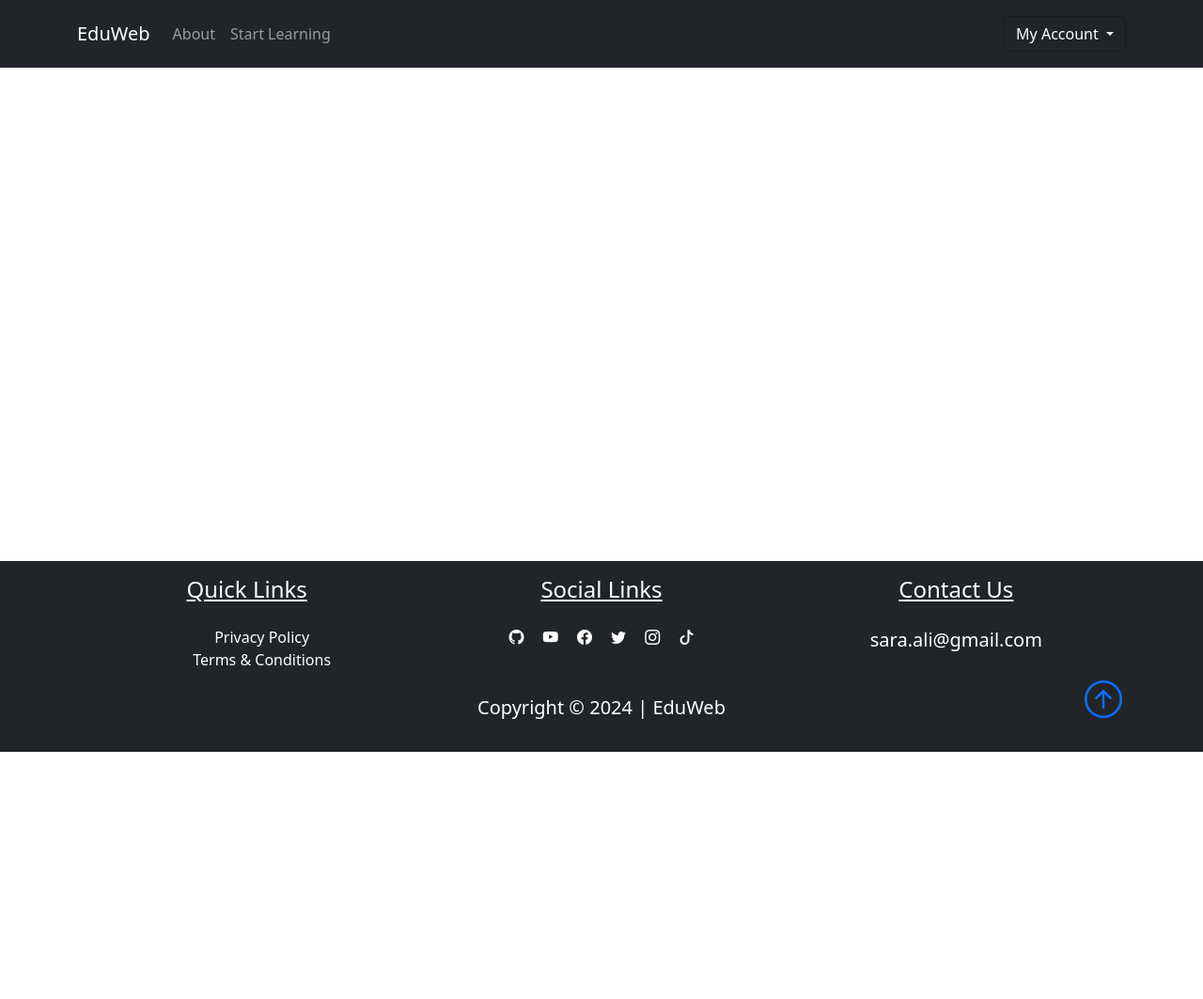
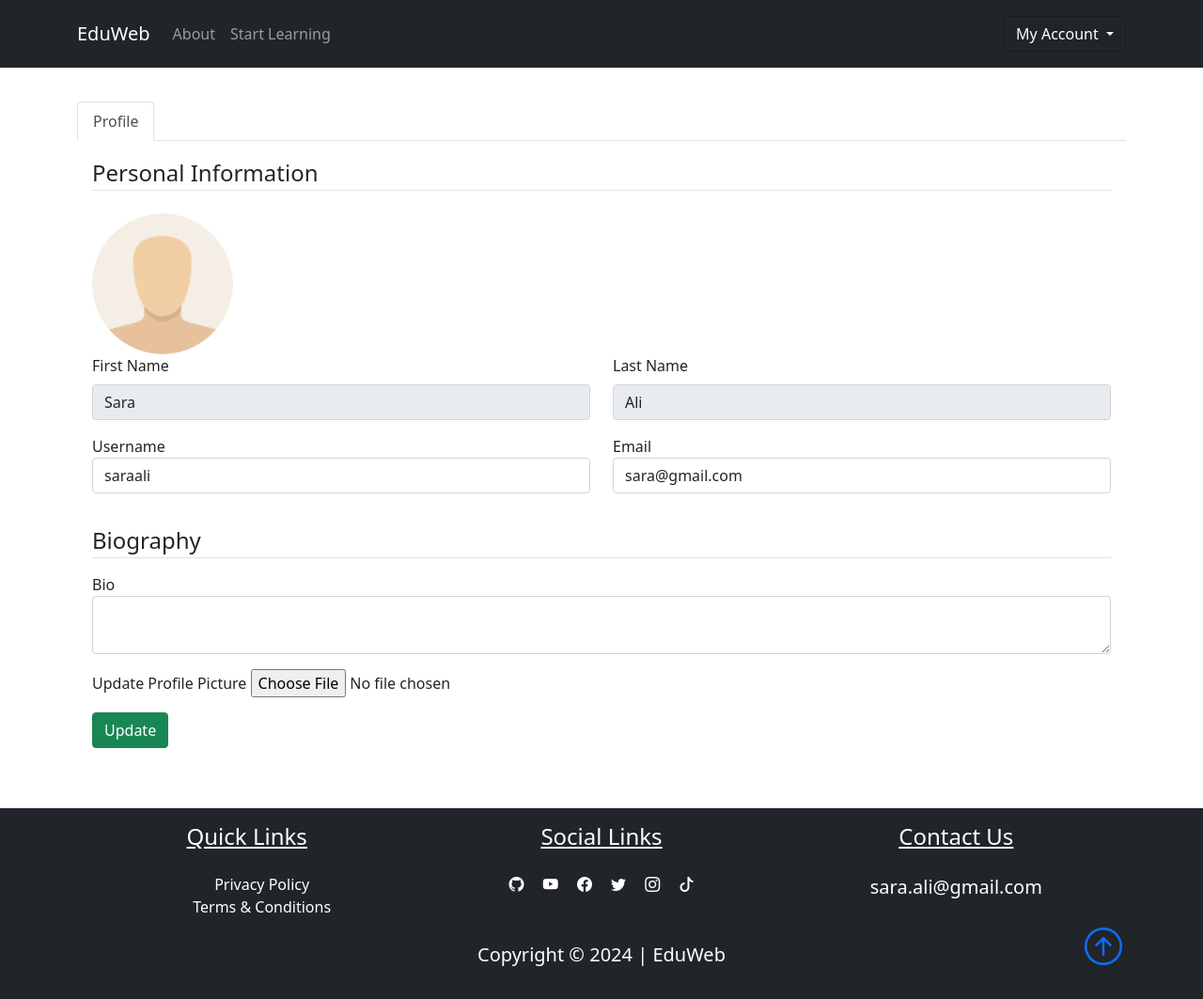
Before and after one commit to SaraAliMohammed/EduWeb_FlaskApp, a Flask app: page /dashboard in a window 1280 px wide. Shown: the whole page at 94% size. Before the commit the page ends 800 px from the top, so only its background shows below. Run offline with Flask 3, Linux system fonts and the light colour scheme; a user stored in the database is signed in; some libraries are stand-ins or nearby versions.

Commit message:
Add Profile tab in the dashboard

```diff
--- a/eduWeb/__init__.py
+++ b/eduWeb/__init__.py
@@ -5,6 +5,7 @@ from flask import Flask
 from flask_sqlalchemy import SQLAlchemy
 from flask_bcrypt import Bcrypt
 from flask_login import LoginManager
+from flask_migrate import Migrate
 
 
 app = Flask(__name__)
@@ -16,4 +17,5 @@ bcrypt = Bcrypt(app)
 login_manager = LoginManager(app)
 login_manager.login_view = "login"
 login_manager.login_message_category = "info"
+migrate = Migrate(app, db)
 from eduWeb import routes
--- a/eduWeb/forms.py
+++ b/eduWeb/forms.py
@@ -3,9 +3,11 @@ Forms
 """
 from tokenize import String
 from flask_wtf import FlaskForm
-from wtforms import StringField, PasswordField, SubmitField, BooleanField
+from wtforms import StringField, PasswordField, SubmitField, BooleanField, TextAreaField
 from wtforms.validators import DataRequired, Length, Email, Regexp, EqualTo, ValidationError
 from eduWeb.models import User
+from flask_login import current_user
+from flask_wtf.file import FileField, FileAllowed
 
 
 class RegistrationForm(FlaskForm):
@@ -54,3 +56,31 @@ class LoginForm(FlaskForm):
     )
     remember = BooleanField("Remember Me")
     submit = SubmitField("Log In")
+
+
+class UpdateProfileForm(FlaskForm):
+    username = StringField(
+        "Username", validators=[DataRequired(), Length(min=2, max=25)]
+    )
+    email = StringField("Email", validators=[DataRequired(), Email()])
+    bio = TextAreaField("Bio")
+    picture = FileField(
+        "Update Profile Picture", validators=[FileAllowed(["jpg", "png"])]
+    )
+    submit = SubmitField("Update")
+
+    def validate_username(self, username):
+        if username.data != current_user.username:
+            user = User.query.filter_by(username=username.data).first()
+            if user:
+                raise ValidationError(
+                    "Username already exists! Please chosse a different one"
+                )
+
+    def validate_email(self, email):
+        if email.data != current_user.email:
+            user = User.query.filter_by(email=email.data).first()
+            if user:
+                raise ValidationError(
+                    "Email already exists! Please chosse a different one"
+                )
--- a/eduWeb/models.py
+++ b/eduWeb/models.py
@@ -20,6 +20,7 @@ class User(db.Model, UserMixin):
 	email = db.Column(db.String(125), nullable=False, unique=True)
 	image_file = db.Column(db.String(20), nullable=False, default='default.jpg')
 	password = db.Column(db.String(60), nullable=False)
+	bio = db.Column(db.Text, nullable=True)
 	lessons = db.relationship("Lesson", backref='author', lazy=True)
 
 	def __repr__(self):
--- a/eduWeb/routes.py
+++ b/eduWeb/routes.py
@@ -1,9 +1,12 @@
 """
 Contains the routes of the application
 """
+import secrets
+from PIL import Image
+import os
 from eduWeb.models import User, Lesson, Course
 from flask import render_template, url_for, flash, redirect, request
-from eduWeb.forms import RegistrationForm, LoginForm
+from eduWeb.forms import RegistrationForm, LoginForm, UpdateProfileForm
 from eduWeb import app, db, bcrypt
 from flask_login import login_user, current_user, logout_user, login_required
 
@@ -80,6 +83,18 @@ courses = [
 ]
 
 
+def save_picture(form_picture):
+    random_hex = secrets.token_hex(8)
+    _, f_ext = os.path.splitext(form_picture.filename)
+    picture_name = random_hex + f_ext
+    picture_path = os.path.join(app.root_path, "static/user_pics", picture_name)
+    output_size = (150, 150)
+    i = Image.open(form_picture)
+    i.thumbnail(output_size)
+    i.save(picture_path)
+    return picture_name
+
+
 @app.route("/")
 @app.route("/home")
 def home():
@@ -131,7 +146,28 @@ def logout():
 	logout_user()
 	return redirect(url_for("home"))
 
-@app.route("/dashboard")
+@app.route("/dashboard", methods=["GET", "POST"])
 @login_required
 def dashboard():
-	return render_template('dashboard.html', title="Dashboard")
+    profile_form = UpdateProfileForm()
+    if profile_form.validate_on_submit():
+        if profile_form.picture.data:
+            picture_file = save_picture(profile_form.picture.data)
+            current_user.image_file = picture_file
+        current_user.username = profile_form.username.data
+        current_user.email = profile_form.email.data
+        current_user.bio = profile_form.bio.data
+        db.session.commit()
+        flash("Your profile has been updated", "success")
+        return redirect(url_for("dashboard"))
+    elif request.method == "GET":
+        profile_form.username.data = current_user.username
+        profile_form.email.data = current_user.email
+        profile_form.bio.data = current_user.bio
+    image_file = url_for("static", filename=f"user_pics/{current_user.image_file}")
+    return render_template(
+        "dashboard.html",
+        title="Dashboard",
+        profile_form=profile_form,
+        image_file=image_file,
+    )
--- a/eduWeb/templates/dashboard.html
+++ b/eduWeb/templates/dashboard.html
@@ -1,4 +1,88 @@
 {%extends "layout.html"%}
 {% block content%}
+<!-- Tabs -->
+<div class="container my-5">
+    <nav>
+        <div class="nav nav-tabs" id="tablist">
+            <button class="nav-link active" id="nav-profile-tab" data-bs-toggle="tab" data-bs-target="#nav-profile"
+                type="button" role="tab" aria-controls="nav-profile" aria-selected="true">Profile</button>
+        </div>
+    </nav>
+    <!-- Tab contents here -->
+    <div class="tab-content" id="nav-tabContent">
+        <!-- Profile -->
+        <div class="tab-pane show active fade p-3" id="nav-profile" role="tabpanel" aria-labelledby="nav-profile-tab">
+            <form action=" " method="POST" enctype="multipart/form-data">
+                {{ profile_form.hidden_tag() }}
+                <fieldset class='form-group'>
+                    <legend class='border-bottom mb-4'>Personal Information</legend>
+                    <img class="rounded-circle user-img" src="{{image_file}}" alt="">
+                    <div class='form-group'>
+                        <div class="row mb-3">
+                            <div class="col">
+                                <label for="fname" class="form-label">First Name</label>
+                                <input class="form-control" type="text" value="{{ current_user.fname}}" readonly>
+                            </div>
+                            <div class="col">
+                                <label for="lname" class="form-label">Last Name</label>
+                                <input class="form-control" type="text" value="{{ current_user.lname}}" readonly>
+                            </div>
+                        </div>
+                        <div class="row mb-3">
+                            <div class="col">
+                                {{ profile_form.username.label(class='form-control-label')}}
+                                {% if profile_form.username.errors%}
+                                {{ profile_form.username(class='form-control form-control-lg is-invalid')}}
+                                <div class="invalid-feedback">
+                                    {% for error in profile_form.username.errors %}
+                                    <span>{{error}}</span>
+                                    {% endfor %}
+                                </div>
+                                {% else %}
+                                {{ profile_form.username(class='form-control form-control')}}
+                                {% endif %}
+                            </div>
+                            <div class="col">
+                                {{ profile_form.email.label(class='form-control-label')}}
+                                {% if profile_form.email.errors%}
+                                {{ profile_form.email(class='form-control form-control-lg is-invalid')}}
+                                <div class="invalid-feedback">
+                                    {% for error in profile_form.email.errors %}
+                                    <span>{{error}}</span>
+                                    {% endfor %}
+                                </div>
+                                {% else %}
+                                {{ profile_form.email(class='form-control form-control')}}
+                                {% endif %}
+                            </div>
+                        </div>
 
+                    </div>
+                </fieldset>
+                <fieldset>
+                    <legend class="border-bottom my-3">Biography</legend>
+                    <div class="form-group">
+                        <div class="my-3">
+                            {{ profile_form.bio.label(class='form-control-label') }}
+                            {{ profile_form.bio(class='form-control') }}
+                        </div>
+                        <div class="form-group mb-3">
+                            {{ profile_form.picture.label}}
+                            {{ profile_form.picture(class='form-control-file')}}
+                            {% if profile_form.picture.errors %}
+                            {% for error in profile_form.picture.errors %}
+                            <span class="text-danger">{{ error }}</span></br>
+                            {% endfor %}
+                            {% endif %}
+                        </div>
+                        <div class="col-12">
+                            <button class="btn btn-success" type="submit">Update</button>
+                        </div>
+                    </div>
+                </fieldset>
+            </form>
+        </div>
+
+    </div>
+</div>
 {% endblock content %}
```
Also changed, not shown: migrations/alembic.ini (added, +50 -0 lines), migrations/env.py (added, +113 -0 lines), migrations/script.py.mako (added, +24 -0 lines), migrations/versions/1f6fe89d48ec_initial_migration.py (added, +32 -0 lines), eduWeb/static/images/default.png (renamed from eduWeb/static/images/default.jpg), eduWeb/static/user_pics/27d0e472b76fca50.png (added), eduWeb/static/user_pics/6de45ddb77380207.png (added), eduWeb/static/user_pics/default.png (added), instance/eduweb.db, 1 other file.
